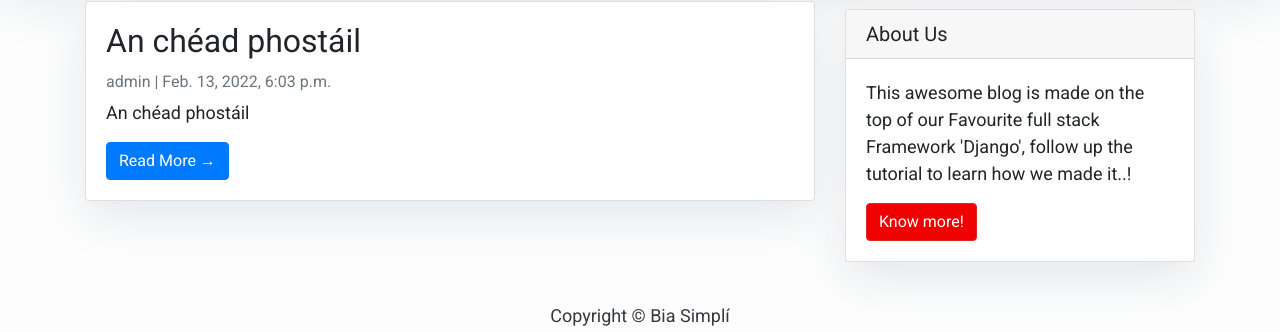
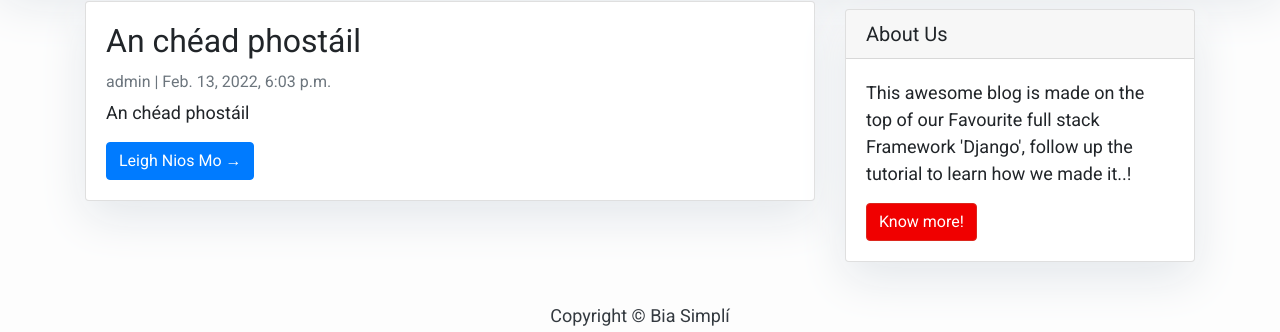
Before and after one commit to Amzzy78/blog-build, a Django app: page / in a window 1280 px wide. Shown: the part 224-556 px from the top of the page. Run offline with Django 3.2, Linux system fonts and the light colour scheme; data comes from the database, SQL or seed files in the repository; both versions use the stored data as it was after the commit; some libraries are stand-ins or nearby versions.

Commit message:
Change language to Gaelige

```diff
--- a/templates/index.html
+++ b/templates/index.html
@@ -40,7 +40,8 @@
                     <h2 class="card-title">{{ post.title }}</h2>
                     <p class="card-text text-muted h6">{{ post.author }} | {{ post.created_on}} </p>
                     <p class="card-text">{{post.content|slice:":200" }}</p>
-                    <a href="{% url 'post_detail' post.slug  %}" class="btn btn-primary">Read More &rarr;</a>
+                    <a href="{% url 'post_detail' post.slug  %}" class="btn btn-primary">
+                        Leigh Nios Mo &rarr;</a>
                 </div>
             </div>
             {% endfor %}
```
Also changed, not shown: db.sqlite3.
